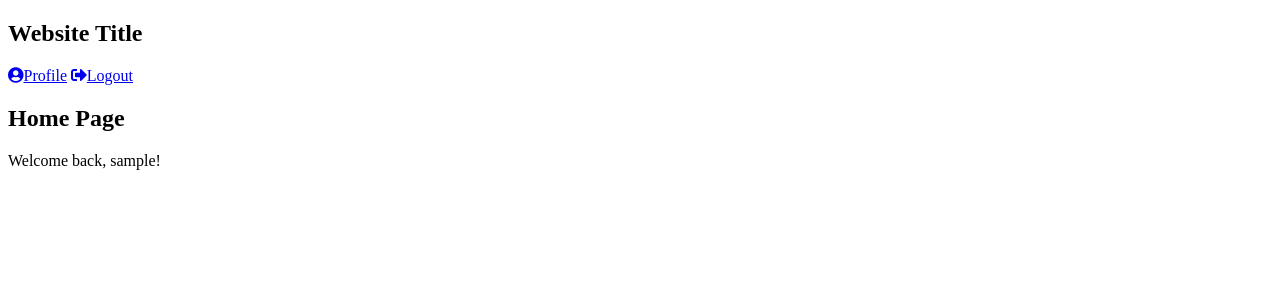
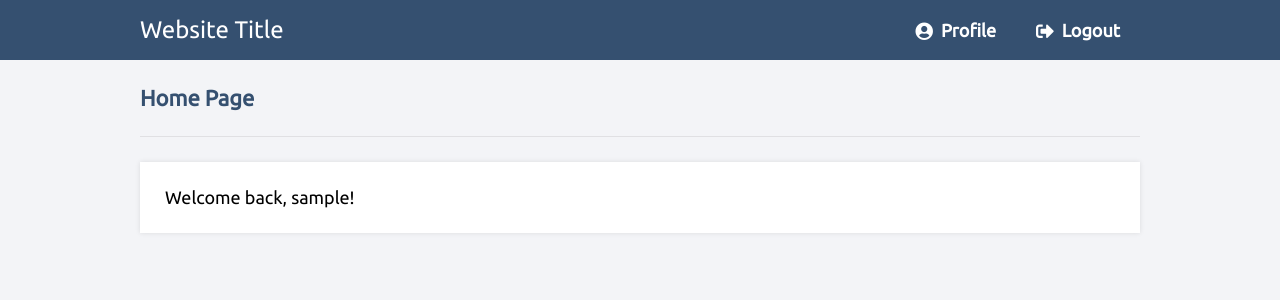
Before and after one commit to ct1559/phplogin, a PHP site: page /home.php in a window 1280 px wide. Shown: the top 300 px of the page. Run offline with PHP 8.4, Linux system fonts and the light colour scheme; the visitor is signed in with stand-in values (Sample User, id 1).

Commit message:
Fix styling and redirect successful login to home

```diff
--- a/authenticate.php
+++ b/authenticate.php
@@ -36,7 +36,7 @@ if ($stmt = $con->prepare('SELECT id, password FROM accounts WHERE username = ?'
       $_SESSION['loggedin'] = TRUE;
       $_SESSION['name'] = $_POST['username'];
       $_SESSION['id'] = $id;
-      echo 'Welcome, ' . $_SESSION['name'] . '!';
+      header('Location: home.php');
     } else  {
       // Password incorrect
       echo 'Incorrect username and/or password.';
--- a/home.php
+++ b/home.php
@@ -15,7 +15,7 @@
   <meta http-equiv="X-UA-Compatible" content="IE=edge">
   <meta name="viewport" content="width=device-width, initial-scale=1.0">
   <title>Home Page</title>
-  <link href="styles.css" rel="stylesheet" type="text/css">
+  <link href="style.css" rel="stylesheet" type="text/css">
   <link rel="stylesheet" href="https://use.fontawesome.com/releases/v5.7.1/css/all.css">
 </head>
 <body class="loggedin">
--- a/style.css
+++ b/style.css
@@ -8,6 +8,7 @@
 
 body {
   background-color: #355070;
+  margin: 0 auto;
 }
 
 .login {
@@ -82,7 +83,10 @@ body {
 	width: 1000px;
 	height: 100%;
 }
-
+.navtop div h1, .navtop div a {
+	display: inline-flex;
+	align-items: center;
+}
 .navtop div h1 {
 	flex: 1;
 	font-size: 24px;
@@ -104,11 +108,11 @@ body {
 }
 
 .navtop div a:hover {
-  color:#eaac8b;
+	color: #eaac8b;
 }
 
 body.loggedin {
-  background-color: white;
+	background-color: #f3f4f7;
 }
 
 .content {
@@ -116,16 +120,16 @@ body.loggedin {
 	margin: 0 auto;
 }
 
-content h2 {
+.content h2 {
 	margin: 0;
 	padding: 25px 0;
 	font-size: 22px;
-  border-bottom: 1px solid #b56576;
+	border-bottom: 1px solid #e0e0e3;
 	color: #355070;
 }
 
-content > p, .content > div {
-  box-shadow: 0 0 5px 0 rgba(0, 0 , 0, 0.1);
+.content > p, .content > div {
+	box-shadow: 0 0 5px 0 rgba(0, 0, 0, 0.1);
 	margin: 25px 0;
 	padding: 25px;
 	background-color: #fff;
@@ -137,7 +141,7 @@ content > p, .content > div {
 
 .content > p table td:first-child, .content > div table td:first-child {
 	font-weight: bold;
-	color: #4a536e;
+	color: #355070;
 	padding-right: 15px;
 }
 
```
Lines whose indentation alone changed are shown as unchanged.
